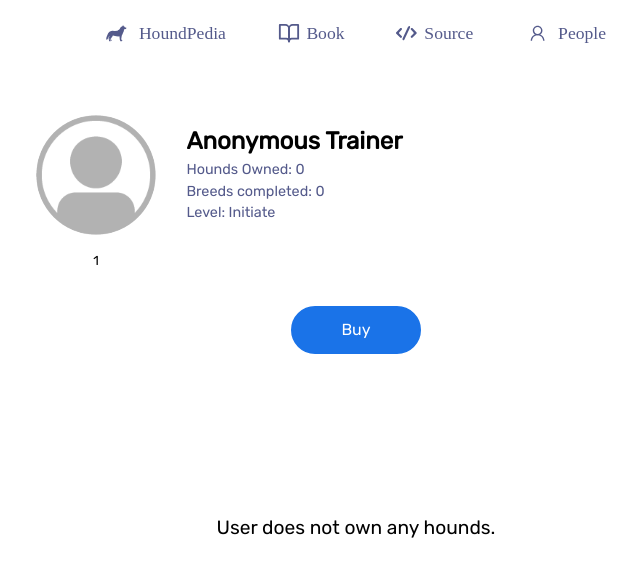
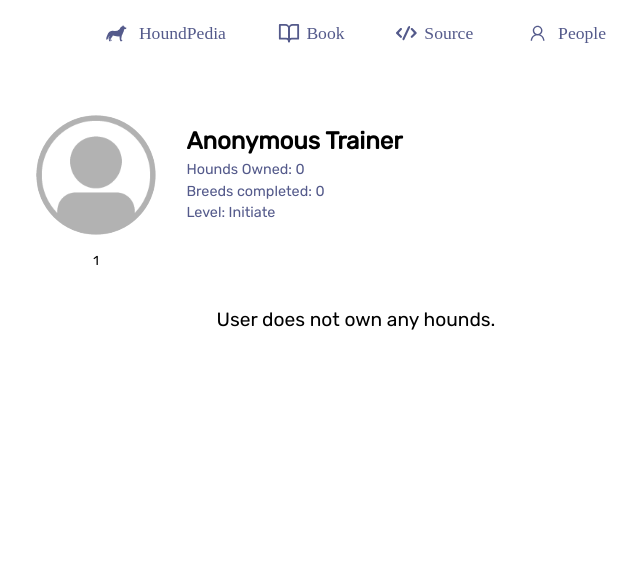
Before and after one commit to srijan-paul/BitHounds, a React (Create React App) app: page /usr/1 in a window 1280 px wide. Shown: the top 576 px of the page, without its empty margins (284-924 px from the left). Built offline with nearby package versions, Linux system fonts and the light colour scheme; the HTML template or start-up script is replaced by a standard one; a web font is replaced by a local one; what @taquito/taquito would draw is missing.

Commit message:
refactored code in UpdateContract

```diff
--- a/src/App.tsx
+++ b/src/App.tsx
@@ -27,7 +27,7 @@ function App(): JSX.Element {
           </Route>
 
           <Route path="/search">
-            <Search/>
+            <Search />
           </Route>
         </Switch>
       </BrowserRouter>
--- a/src/components/ConnectWallet.tsx
+++ b/src/components/ConnectWallet.tsx
@@ -87,6 +87,7 @@ function ConnectButton({ hounds, setPublicToken, setWalletConnected }: ButtonPro
 
       const storage = await response.json();
 
+      hounds.clear();
       for (let i = 0; i < storage.counter; i++) {
         addHoundToMap(
           hounds,
--- a/src/components/UpdateContract.tsx
+++ b/src/components/UpdateContract.tsx
@@ -1,37 +1,28 @@
-import { TezosToolkit } from "@taquito/taquito";
 import Button from "./Button";
 import "./css/Profile.css";
-import React, { useContext } from "react";
+import React from "react";
 import { TzContext } from "./context/TzToolKitContext";
 import { randomBase62 } from "../scripts/util";
 
-interface UpdateContractProps {
-  Tezos: TezosToolkit;
-}
+function UseContract(): JSX.Element {
+  const TzToolkit = React.useContext(TzContext).toolkit;
 
-const UseContract = ({ Tezos }: UpdateContractProps) => {
   const buy = async (): Promise<void> => {
-    const contract = await Tezos.wallet.at("KT1LFf3MEDg4uZCtYHw4RM5zpuJEvF2NPYsJ");
+    const contract = await TzToolkit.wallet.at("KT1LFf3MEDg4uZCtYHw4RM5zpuJEvF2NPYsJ");
     try {
       const genome = randomBase62(40);
       const op = await contract.methods.createHound(3, genome, 0).send();
       await op.confirmation();
     } catch (error) {
-      console.log(error);
+      console.error(error);
     }
   };
+
   return (
-    <div className="buyButton">
-      <Button onClick={buy}>
-        <span>Buy</span>
-      </Button>
-    </div>
+    <Button style={{ minWidth: "90px", padding: "4px" }} onClick={buy}>
+      Buy
+    </Button>
   );
-};
+}
 
-const UpdateContract = (): JSX.Element => {
-  const tezos = useContext(TzContext);
-  return <UseContract Tezos={tezos.toolkit} />;
-};
-
-export default UpdateContract;
+export default UseContract;
--- a/src/components/css/Profile.css
+++ b/src/components/css/Profile.css
@@ -12,9 +12,6 @@
 }
 
 .profileHeader {
-  float: left;
-  width: 85%;
-  text-align: left;
   display: flex;
   gap: 1.4rem;
   margin-bottom: 2.2rem;
--- a/src/components/css/SearchPage.css
+++ b/src/components/css/SearchPage.css
@@ -12,7 +12,6 @@
 .searchTerm {
   border-radius: 25px;
   font-family: "Rubik";
-  border-color: black;
   background-color: var(--clr-gray);
   border: 2px solid var(--clr-gray);
   padding: 0rem 1rem;
@@ -20,7 +19,8 @@
   transition-duration: 400ms;
 }
 
-.searchTerm:hover, .searchTerm:focus {
+.searchTerm:hover,
+.searchTerm:focus {
   border-color: var(--sig-color);
   background-color: white;
 }
--- a/src/components/pages/Profile.tsx
+++ b/src/components/pages/Profile.tsx
@@ -2,15 +2,19 @@ import React from "react";
 import { useParams } from "react-router-dom";
 import DefaultProfilePic from "../../assets/default-user.png";
 import { HoundInfo } from "../../scripts/hound-genome";
+import { WalletContext } from "../context/WalletContext";
 import "../css/Profile.css";
 import HoundCard from "../HoundCard";
-import UpdateContract from "../UpdateContract";
+import UseContract from "../UpdateContract";
 
 // Wallet addresses can be too long for us to render them fully, so
 // we only render a substring.
 const MaxAddressLen = 12;
 
 function ProfileHeader({ hounds, address }: { hounds: HoundInfo[]; address: string }): JSX.Element {
+  const walletInfo = React.useContext(WalletContext);
+  const { userAddress } = walletInfo;
+
   return (
     <div className="profileHeader">
       <div className="profileHeader__left">
@@ -31,6 +35,8 @@ function ProfileHeader({ hounds, address }: { hounds: HoundInfo[]; address: stri
           <br />
           Level: Initiate
         </div>
+        <br />
+        {userAddress == address ? <UseContract /> : null}
       </div>
     </div>
   );
@@ -51,7 +57,6 @@ function UserProfile({ hounds }: { hounds: Map<string, HoundInfo[]> }): JSX.Elem
   return (
     <div className="userProfile">
       <ProfileHeader hounds={hounds.get(address) as HoundInfo[]} address={address} />
-      <UpdateContract />
       {hounds.has(address) ? (
         <HoundList hounds={hounds.get(address) as HoundInfo[]} />
       ) : (
--- a/src/components/pages/Search.tsx
+++ b/src/components/pages/Search.tsx
@@ -2,7 +2,6 @@ import React from "react";
 import { Link } from "react-router-dom";
 import "../css/SearchPage.css";
 import Button from "../Button";
-import { WalletContext } from "../context/WalletContext";
 
 function SearchBar(): JSX.Element {
   const [searchItem, setSearchItem] = React.useState("");
@@ -30,8 +29,6 @@ function SearchBar(): JSX.Element {
 }
 
 function Search(): JSX.Element {
-  const walletInfo = React.useContext(WalletContext);
-
   return (
     <div className="searchPage">
       <h1 style={{ color: "var(--clr-faded)" }}>Find trainers across the world!</h1>
```
